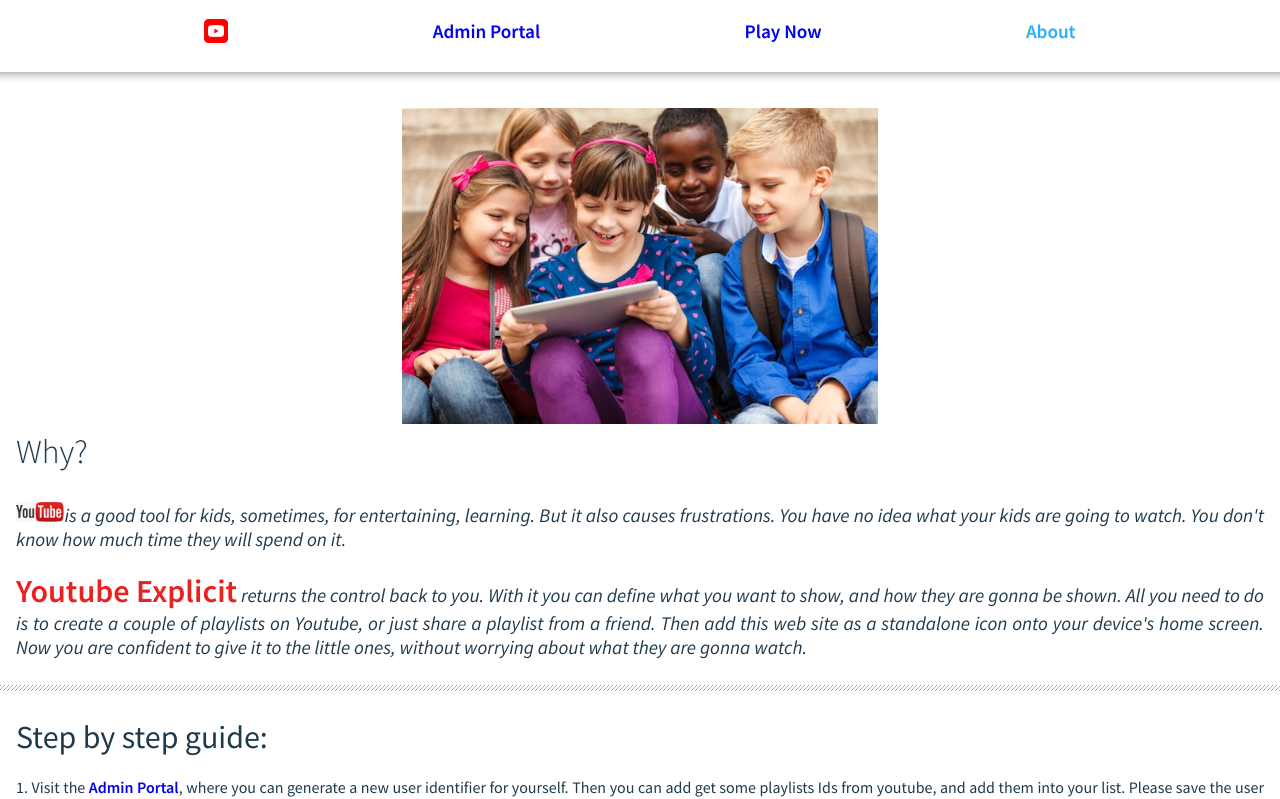
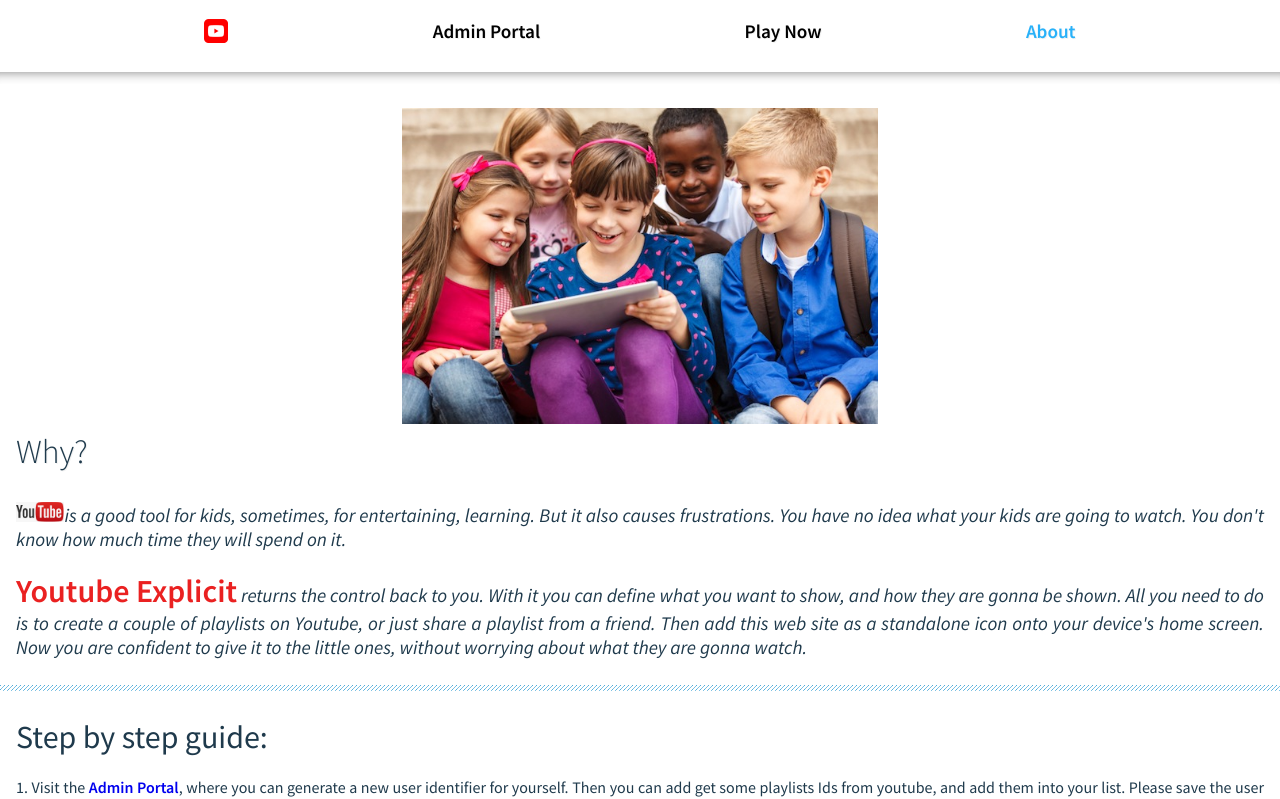
Before and after one commit to hex0cter/youtube-explicit, a React (Create React App) app: page /about in a window 1280 px wide. Shown: the top 799 px of the page. Built offline with nearby package versions, Linux system fonts and the light colour scheme.

Commit message:
Minor UI improvement

```diff
--- a/src/components/ListPreview/index.module.css
+++ b/src/components/ListPreview/index.module.css
@@ -52,7 +52,7 @@
 }
 
 .Tiny {
-  font-size: smaller;
+  font-size: x-small;
   font-style: italic;
   color: #599bb3;
 }
@@ -136,6 +136,10 @@
 }
 
 @media screen and (min-width: 700px) {
+  .Playlist {
+    padding-left: 1em;
+  }
+
   .AppTitle {
     font-size: 40px;
   }
@@ -205,13 +209,6 @@
     width: 100%;
     align-self: center;
   }
-
-}
-
-@media screen and (min-width: 700px) {
-  .Playlist {
-    padding-left: 1em;
-  }
 }
 
 @media screen and (min-width: 1280px) {
--- a/src/components/Menu/index.js
+++ b/src/components/Menu/index.js
@@ -6,9 +6,9 @@ const Menu = (props) => {
   <div>
     <div className={styles.Menu}>
         <div><a href='/'><img src='/logo192.png' alt='logo' width='24px' /></a></div>
-        <div><a href='/admin' className={props.current === 'admin' ? styles.Current : null}> Admin Portal </a></div>
-        <div><a href='/'> Play Now </a></div>
-        <div><a href='/about' className={props.current === 'about' ? styles.Current : null}> About</a></div>
+        <div><a href='/admin' className={props.current === 'admin' ? styles.Current : styles.Default}> Admin Portal </a></div>
+        <div><a href='/' className={styles.Default}> Play Now </a></div>
+        <div><a href='/about' className={props.current === 'about' ? styles.Current : styles.Default}> About</a></div>
     </div>
     <hr className={styles.styleFive} />
   </div>
--- a/src/components/Menu/index.module.css
+++ b/src/components/Menu/index.module.css
@@ -10,6 +10,10 @@
   transition: all .05s ease;
   text-shadow: 1px 1px 0px #f2f2f2;
   font-size: larger;
+}
+
+a.Default {
+  color: #000;
 }
 
 a.Current {
```
